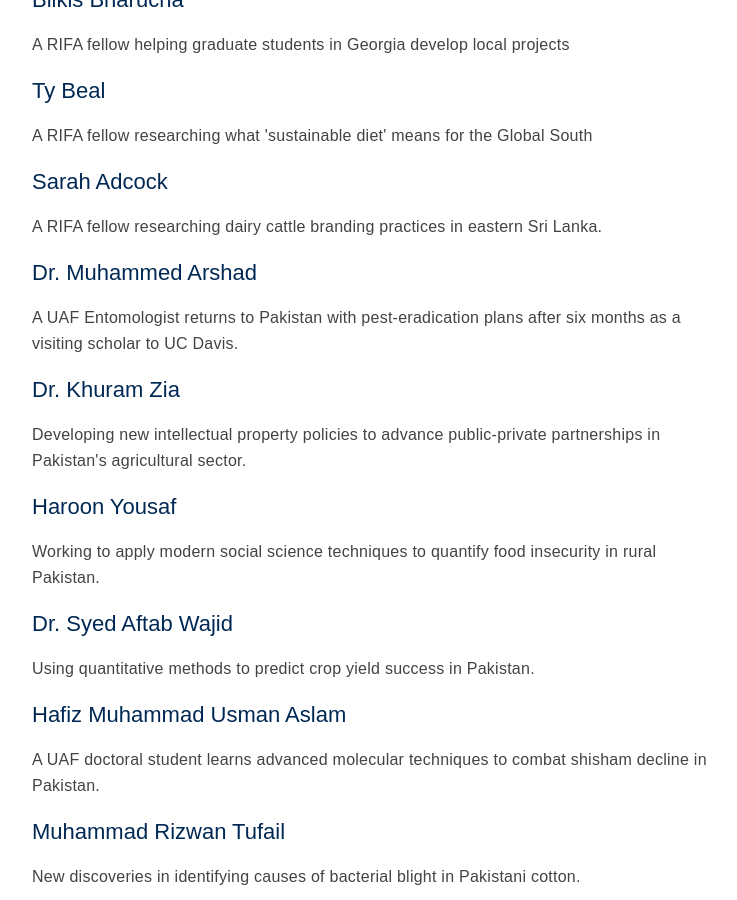
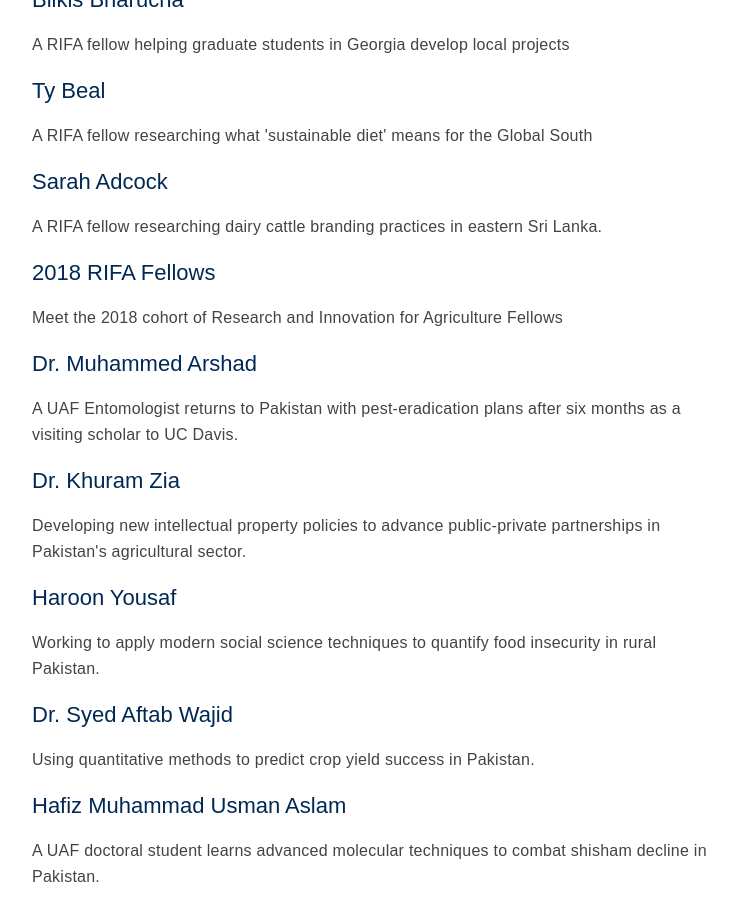
Before and after one commit to ucdavis/ip, a Jekyll site: the page built from scholars-and-students/profiles.html, in a window 1280 px wide and 900 px high, scrolled down 1490 px. Shown: the whole window, without its empty margins (96-833 px from the left). Built offline with Jekyll 4.4.1, drawn with Linux system fonts in a browser that asks for light colours; nearby versions of some CDN libraries; some of the changed lines change nothing that is shown.

Commit message:
rifa fellows post

```diff
--- /dev/null
+++ b/_posts/profiles/RIFA/2015-02-12-2018Fellows.markdown
@@ -0,0 +1,48 @@
+---
+layout: profiles
+title: 2018 RIFA Fellows
+description: Meet the 2018 cohort of Research and Innovation for Agriculture Fellows
+date:   2015-02-12 16:25:17
+permalink: /profiles/RIFA/2018fellows
+image: /media/profiles/2018Fellows
+image-caption:
+image-banner: guatemala_banner
+category: "profiles"
+more-info: <a href="/scholars-and-students/RIFA">Research and Innovation Fellowship for Agriculture (RIFA)</a>
+---
+<p> Beginning this May, 2018 RIFA fellows will be headed around the globe to work on agricultural development projects with focus on vegetable value chain analysis, climate smart agriculture, women's empowerment, digital services for smallholder farmers and more. These fellows work with an in-coutnry host organization and a UC-based mentor to help bring research to action and gain professional experience working in development abroad. Best of luck to our 2018 cohort! <br>
+<ul>
+	<li><b>Jessamyn Wead</b> - Cambodia, Innovations to Build and Scale Safe Vegetable Value Chains in Cambodia-Value Chain Analysis, Royal University of Agriculture, Cambodia<br>
+	 UC Berkeley, Public Health &amp;Nutrition</li>
+	<li><b>Meghan Mize</b> - Cambodia, Innovations to Build and Scale Safe Vegetable Value Chains in Cambodia-Value Chain Analysis, Royal University of Agriculture, Cambodia<br>
+	UC Davis, International Agricultural Ddevelopment</li>
+	<li><b>Zainab Husain</b> - Peru, Agriculture-nutrition linkages: Improving food and security nutrition in the potato-based highlands systems in the Andes, International Potato Center (CIP)<br>
+	UC Davis, International Agricultural Development</li>
+	<li><b>Layna Lowe</b> - Peru, Agriculture-nutrition linkages: Improving food and security nutrition in the potato-based highlands systems in the Andes International Potato Center (CIP)<br>
+	UC San Diego, International Affairs </li>
+	<li><b>Aleksandra Taranov</b> - Mexico, Stochastic stimulation for support decision in plant breeding research, International Maize and Wheat Improvement Center (CIMMYT)<br>
+	UC Davis, International Agricultural Development and Biostatistics</li>
+	<li><b>Austin Cross</b> - Ecuador, Biomass and nutrient partitioning and nutrient recycling in cacao, Hacienda La Chola/Mars, Inc.<br>
+	UC Davis, International Agricultural Development</li>
+	<li><b>Leah Renwick</b> - Tanzania, Strengthening Capacity in Tanzania to Implement Agriculture Climate Resilience Actions, World Agroforestry Centre (ICRAF)<br>
+	UC Davis, Horticulture &amp; Agronomy and International Agricultural Development</li>
+	<li><b>Leanna Kelly</b> - Tanzania, Strengthening Capacity in Tanzania to Implement Agriculture Climate Resilience Actions, World Agroforestry Centre (ICRAF)<br>
+	UC Davis, International Agricultural Development</li>
+	<li><b>Asha Sharma</b> - Ecuador, Exploring Climate Smart Agriculture as a Form of Community Development, Fundación Sol &mp; Montaña<br>
+	UC Davis, International Agricultural Development</li>
+	<li><b>Katie von der Lieth</b> - Ecuador, Exploring Climate Smart Agriculture as a Form of Community Development, Fundación Sol &mp; Montaña<br>
+	UC Davis, International Agricultural Development</li>
+	<li><b>Michelle Einstein</b> - Honduras, Women's Empowerment through Horticultural Production, Escuela Agricola Panamerica (Zamorano University), <br>
+	UCLA, Urban &amp; Regional Planning</li>
+	<li><b>MengYuan Xi</b> - China, The impact of re-flood on active microbes responsible for nitrous oxide emission in Chinese paddy soils, Zhejiang University<br>
+	UC Riverside, Plant Biology</li>
+	<li><b>Elizabeth Deyett</b> -  China, The impact of re-flood on active microbes responsible for nitrous oxide emission in Chinese paddy soils, Zhejiang University<br>
+	UC Riverside, Genetics, Genomics &amp; Bioinformatics</li>
+	<li><b>Ira Herniter</b> - Ghana, Participatory evaluation of extra early, early and medium maturing MAGIC cowpea lines under both sole and maize/cowpea intercrop, CSIR-Savanna Agricultural Research Institute<br>
+	UC Riverside, Plant Breeding &amp; Genetics</li>
+	<li><b>Britta Schumacher</b> - Kenya, Toward Sustainable Food Systems Profiles for Decision-makers in Kenya and Vietnam, International Center for Tropical Agriculture (CIAT)<br>
+	UC Santa Barbara, Geography</li>
+	<li><b>Aysha Peterson</b> - Mexico, Agrodiversity for Sustainable Agriculture in Yucatán, Universidad Autónoma de Yucatán<br>
+	UC Santa Cruz, Environmental Studies</li>
+	<li><b>Dalynna Jun Moser</b> - Uganda, Digital platforms for African smallholder farmers to access ‘bundled services’, Olam Internatioanl Ltd.<br>
+	UC San Deigo, International Affairs</li>
--- a/scholars-and-students/RIFA/index.html
+++ b/scholars-and-students/RIFA/index.html
@@ -109,6 +109,7 @@
 
   <h3>RIFA Fellow Spotlights</h3>
    <p>
+     <a href="profiles/RIFA/2018Fellows"> 2018 RIFA Fellows Announced</a><br>
      <a href="/profiles/RIFA/sean"> Sean Kiely - Safe vegetable value chains in Cambodia</a><br>
      <a href="/profiles/RIFA/katie"> Katie Von Der Lieth - Coffee agroforestry in Brazil</a><br>
      <a href="/profiles/RIFA/madeline"> Madeline Weeks - Cacao value chains in Guatemala</a><br>
```
Also changed, not shown: media/profiles/2018Fellows.jpg (added), media/profiles/2018Fellows@2x.jpg (added).
